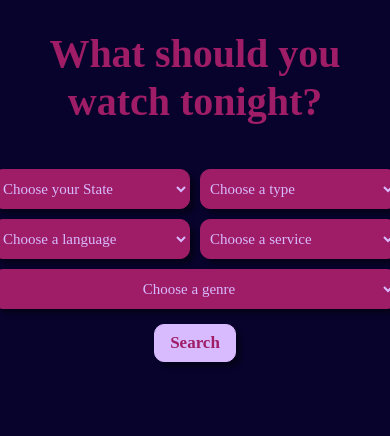
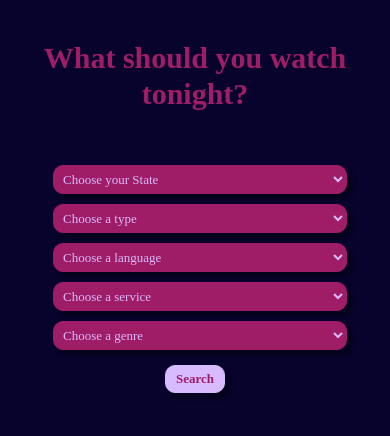
Before and after one commit to Alessandra198/what-should-you-watch, a React (Create React App) app: page / in a window 390 px wide. Shown: the top 436 px of the page. Built offline with nearby package versions, Linux system fonts and the light colour scheme; a web font is replaced by a local one.

Commit message:
Updated @media

```diff
--- a/src/App.css
+++ b/src/App.css
@@ -10,3 +10,13 @@
   font-weight: 800;
   padding: 10px;
 }
+
+@media (max-width: 800px) {
+  .App h1 {
+    font-size: 30px;
+  }
+
+  .App .container {
+    padding: 30px;
+  }
+}
--- a/src/Movies.css
+++ b/src/Movies.css
@@ -3,7 +3,7 @@
   font-family: "Platypi", serif;
 }
 
-.Movies h6 {
+.Movies h5 {
   text-align: center;
   color: rgba(7, 3, 44, 1);
   font-weight: bold;
@@ -14,24 +14,31 @@
   color: rgba(7, 3, 44, 1);
 }
 
-.Movies p {
+.Movies .paragraph {
   color: #d8baff;
   background-color: #9f1d66;
   padding: 5px 10px;
   margin: 0;
 }
 
+.Movies h6 {
+  font-size: 16px;
+}
 
+.Movies .plot {
+  margin: 0;
+}
 
 @media (max-width: 900px) {
-    .Movies h6{
+  .Movies h5 {
     font-size: 14px;
   }
-
-    .Movies small {
+  .Movies small,
+  .Movies h6 {
     font-size: 12px;
   }
-    .Movies p, em {
+  .Movies .paragraph,
+  .Movies em {
     font-size: 13px;
   }
 }
--- a/src/Movies.js
+++ b/src/Movies.js
@@ -3,29 +3,27 @@ import "./Movies.css";
 
 export default function Movies(props) {
   if (props.response) {
-    console.log(props.response);
     return (
       <div className="Movies">
         <div className="row">
           {props.response.map(function (value, index) {
             return (
               <div key={index} className="col-md-4">
-                <p>
-                  <h6>{value.originalTitle}</h6>
-                  <div>
+                <div className="paragraph">
+                  <h5>{value.originalTitle}</h5>
                     <small>
-                      <em>Plot:</em> {value.overview}
+                        <em>Plot:</em> {value.overview}
                     </small>
-                  </div>
+                    <br />
                   <em className="cast">Cast:</em>
                   {value.cast.map(function (member, index) {
                     return (
-                      <small>
-                        <p key={index}>{member}</p>
+                      <small key={index}>
+                        <h6>{member}</h6>
                       </small>
                     );
                   })}
-                </p>
+                </div>
               </div>
             );
           })}
--- a/src/Options.css
+++ b/src/Options.css
@@ -16,6 +16,10 @@
   background-color: rgb(216, 186, 255);
   color: rgb(159, 29, 102);
   border: 1px solid rgb(159, 29, 102);
+}
+
+.Options .genre {
+  text-align: center;
 }
 
 .Options input {
@@ -39,3 +43,21 @@
   background-color: rgb(159, 29, 102);
   scale: 1.1;
 }
+
+@media (max-width: 576px) {
+  .Options .genre {
+    text-align: left;
+  }
+}
+
+@media (max-width: 800px) {
+  .Options select {
+    font-size: 13px;
+    padding: 5px;
+  }
+
+  .Options input {
+    font-size: 13px;
+    padding: 3px 10px;
+  }
+}
--- a/src/Options.js
+++ b/src/Options.js
@@ -48,14 +48,14 @@ export default function Options() {
     <div className="Options">
       <div className="container">
         <div className="row">
-          <select id="state" className="col" onChange={handleState}>
+          <select id="state" className="col-sm" onChange={handleState}>
             <option value="">Choose your State</option>
             <option value="us">United States</option>
             <option value="it">Italy</option>
             <option value="es">Spain</option>
             <option value="gb">United Kingdom</option>
           </select>
-          <select id="type" className="col" onChange={handleType}>
+          <select id="type" className="col-sm" onChange={handleType}>
             <option value="">Choose a type</option>
             <option value="movie">Movie</option>
             <option value="series">Series</option>
@@ -63,13 +63,13 @@ export default function Options() {
           </select>
         </div>
         <div className="row">
-          <select id="language" className="col" onChange={handleLanguage}>
+          <select id="language" className="col-sm" onChange={handleLanguage}>
             <option value="">Choose a language</option>
             <option value="en">English</option>
             <option value="es">Spanish</option>
             <option value="fr">French</option>
           </select>
-          <select id="services" className="col" onChange={handleServices}>
+          <select id="services" className="col-sm" onChange={handleServices}>
             <option value="">Choose a service</option>
             <option value="netflix">Netflix</option>
             <option value="prime.subscription">Amazon Prime Video</option>
@@ -81,7 +81,7 @@ export default function Options() {
         <div className="row">
           <select
             id="genres"
-            className="col text-center"
+            className="col-sm genre"
             onChange={handleGenres}
           >
             <option value="">Choose a genre</option>
```
Lines whose indentation alone changed are shown as unchanged.
